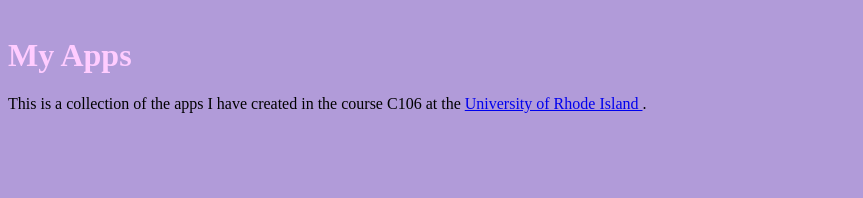
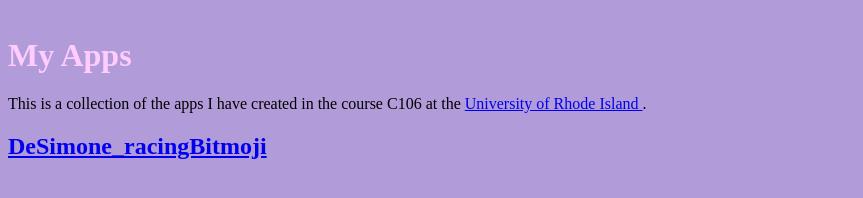
Before and after one commit to nikoledesimone/nikoledesimone.github.io, a plain HTML site: page apps.html in a window 1280 px wide. Shown: the part 462-660 px from the top of the page, without its empty margins (0-863 px from the left). Drawn offline with Linux system fonts and the light colour scheme.

Commit message:
Update apps.html

```diff
--- a/apps.html
+++ b/apps.html
@@ -22,5 +22,7 @@
   <h1>  My Apps </h1>
     <body>
 This is a collection of the apps I have created in the course C106 at the <a href= "https://www.uri.edu"> University of Rhode Island </a>.
+
+    <h2><a href="https://www.khanacademy.org/computer-programming/bitmoji-race/5413465309364224">DeSimone_racingBitmoji</a></h2><script
     </body>
 </html>
```
